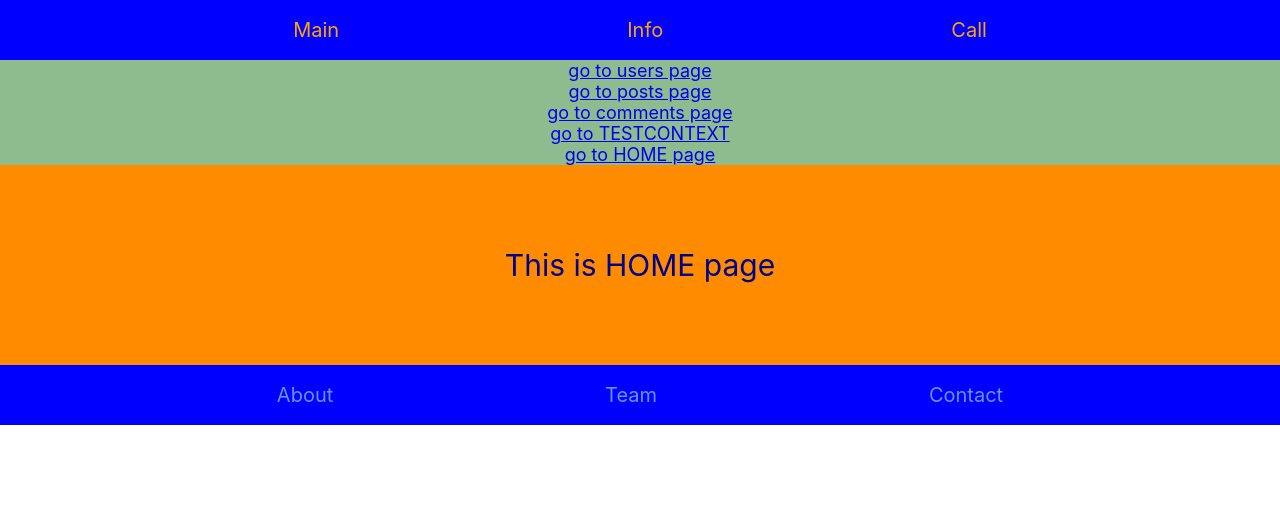
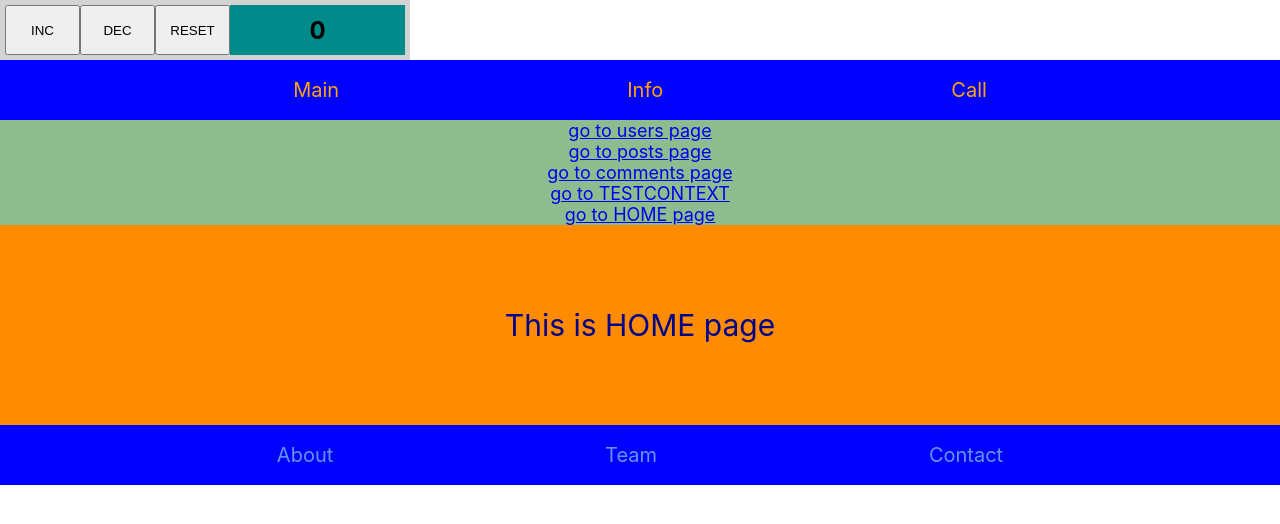
Before and after one commit to Hyrycham/lesson1_REACT, a React (Create React App) app: page / in a window 1280 px wide. Shown: the top 524 px of the page. Built offline with nearby package versions, Linux system fonts and the light colour scheme; no server answers.

Commit message:
add  Counter

```diff
--- a/package.json
+++ b/package.json
@@ -9,8 +9,10 @@
     "axios": "^0.21.1",
     "react": "^17.0.2",
     "react-dom": "^17.0.2",
+    "react-redux": "^7.2.4",
     "react-router-dom": "^5.2.0",
     "react-scripts": "4.0.3",
+    "redux": "^4.1.0",
     "web-vitals": "^1.1.2"
   },
   "devDependencies": {
--- a/src/App.css
+++ b/src/App.css
@@ -98,3 +98,15 @@ justify-content: center;
     background-color: darkorange;
     height: 200px;
 }
+
+.CounterBtn{
+    width: 75px;
+height: 50px;
+    display: flex;
+    align-items: center;
+}
+.CounterWrap{
+    display: flex;
+    width: 400px;
+    height: 50px;
+}
--- a/src/App.js
+++ b/src/App.js
@@ -12,10 +12,28 @@ import AppTest from "./components/testContext/appTest";
 import UserDetails from "./components/userDetails/userDetails";
 import UserDetails2 from "./components/userDetails2/userDetails2";
 import PostDetails from "./components/postDetails/postDetails";
+import {useSelector, useDispatch} from "react-redux";
 
+const SomeNestedComponent=()=>{
+    // const counter=useSelector((state)=>state.counterValue);
+    const counter=useSelector(({counterValue})=>counterValue);
+    console.log(counter);
+
+    return(
+        <div className={'itemUsers CenT CounterWrap'} >
+            <h2 className={' CenT'}>{counter}</h2>
+                    </div>
+    )
+}
+
+const SomeChildComponent=()=>{
+    return(
+        <SomeNestedComponent/>
+    )
+}
 export default App
 function App() {
-
+    const dispatch=useDispatch()
 //    ------------------------------------------
     let [user, setUser]=useState(null);
     let appFn = (id) => {getUser(id).then(value => setUser(value.data))};
@@ -43,9 +61,23 @@ function App() {
 // let appShowBtn=['showOn','showOn'];
     //================================
       return (
+
         <Router>
 
       <div>
+          <div className={'usersInfo CenT CounterWrap'} >
+<div className={'CenT CounterBtn'} >
+    <button  className={' CenT CounterBtn'} onClick={()=>{dispatch({type:'INC'})}}> INC</button>
+</div>
+              <div className={'CenT CounterBtn'} >
+                  <button  className={' CenT CounterBtn'} onClick={()=>{dispatch({type:'DEC'})}}> DEC</button>
+              </div>
+              <div className={'CenT CounterBtn'} >
+                  <button  className={' CenT CounterBtn'} onClick={()=>{dispatch({type:'RESET'})}}> RESET</button>
+              </div>
+
+          <SomeChildComponent  />
+          </div>
 
           < Menu  pages={['Main', 'Info' , 'Call']}
                  classes= {['tr','point']}  />
--- a/src/index.js
+++ b/src/index.js
@@ -3,10 +3,44 @@ import ReactDOM from 'react-dom';
 import './index.css';
 import App from './App';
 import reportWebVitals from './reportWebVitals';
+import { createStore } from "redux";
+import {Provider} from "react-redux";
+
+
+const initialState={counterValue:0};
+const  counterReducer =  (state=initialState,action) =>{
+    switch (action.type){
+        case 'INC':{
+            return {...state, counterValue: state.counterValue+1}
+        }
+        case 'DEC':{
+            return {...state, counterValue: state.counterValue-1}
+        }
+        case 'RESET':{
+            return {...state, counterValue: 0}
+        }
+        default :
+            return state;
+    }
+};
+
+const store=createStore(counterReducer);
+
+// console.log(store);
+// console.log(store.getState());
+// store.subscribe(()=>{console.log(store.getState())})
+//
+// store.dispatch({type:'INC'})
+//
+//
+// store.dispatch({type:'DEC'})
+
 
 ReactDOM.render(
   <React.StrictMode>
+<Provider store={store}>
     <App />
+  </Provider>
   </React.StrictMode>,
   document.getElementById('root')
 );
```
Also changed, not shown: 1 other file (tests, documents, lock files or other folders).
